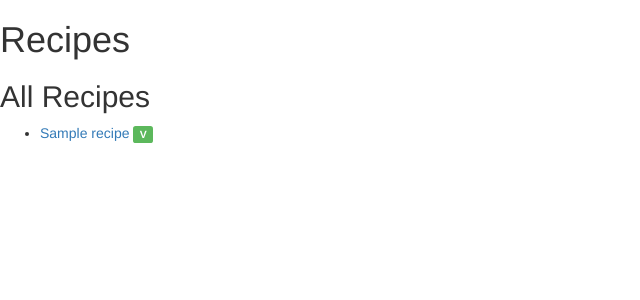
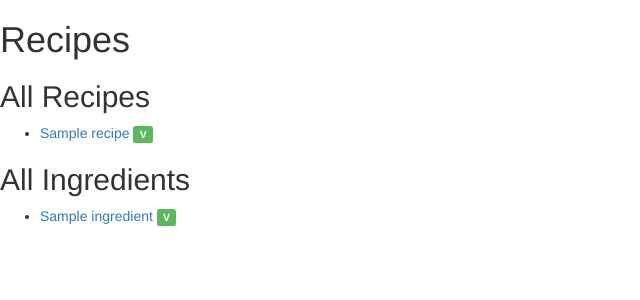
Before and after one commit to dscush/dancusher-django, a Django app: page /recipes/ in a window 1280 px wide. Shown: the top 300 px of the page, without its empty margins (0-640 px from the left). Run offline with Django 3.2, Linux system fonts and the light colour scheme; tables that the repository leaves empty hold one stand-in row (values such as "Sample post"); some libraries are stand-ins or nearby versions.

Commit message:
Add ingredients to index

```diff
--- a/recipes/templates/recipes/index.html
+++ b/recipes/templates/recipes/index.html
@@ -17,4 +17,20 @@
     </div>
 {% endif %}
 </div>
+<div>
+{% if ingredient_list %}
+    <div>
+        <h2>All Ingredients</h2>
+        <ul>
+        {% for ingredient in ingredient_list %}
+            <li><a href="/recipes/ingredient/{{ ingredient.id }}/">{{ ingredient.name }}</a>{% if ingredient.is_vegan %} <span class="label label-success">V</span>{% endif %}</li>
+        {% endfor %}
+        </ul>
+    </div>
+{% else %}
+    <div>
+        <p>No ingredients are available.</p>
+    </div>
+{% endif %}
+</div>
 {% endblock %}
--- a/recipes/views.py
+++ b/recipes/views.py
@@ -5,7 +5,8 @@ from .models import Recipe, Ingredient
 
 def index(request):
     recipe_list = Recipe.objects.all()
-    context = {'recipe_list': recipe_list}
+    ingredient_list = Ingredient.objects.all()
+    context = {'recipe_list': recipe_list, 'ingredient_list': ingredient_list}
     return render(request, 'recipes/index.html', context)
 
 def recipe_details(request, recipe_id):
```
